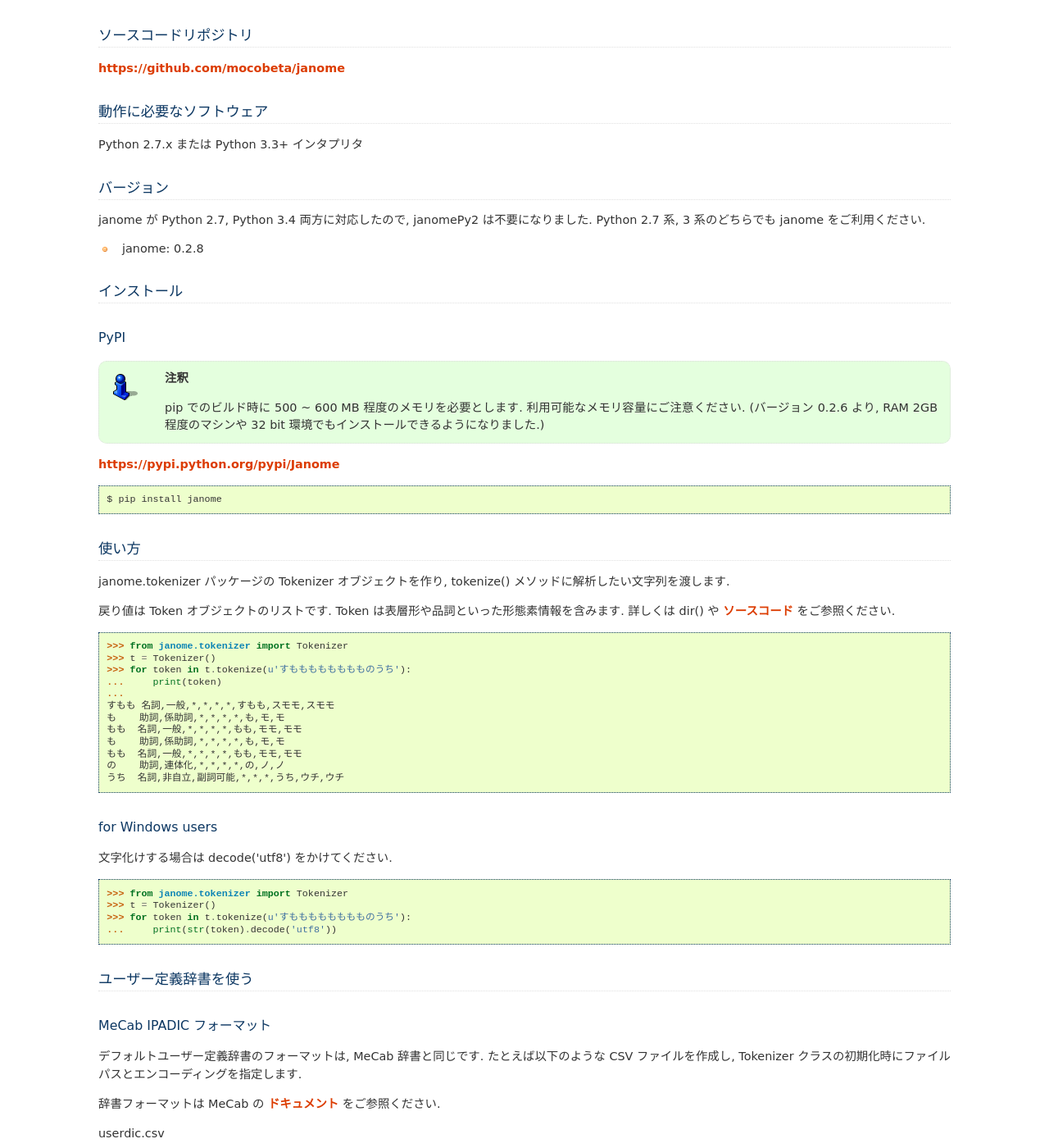
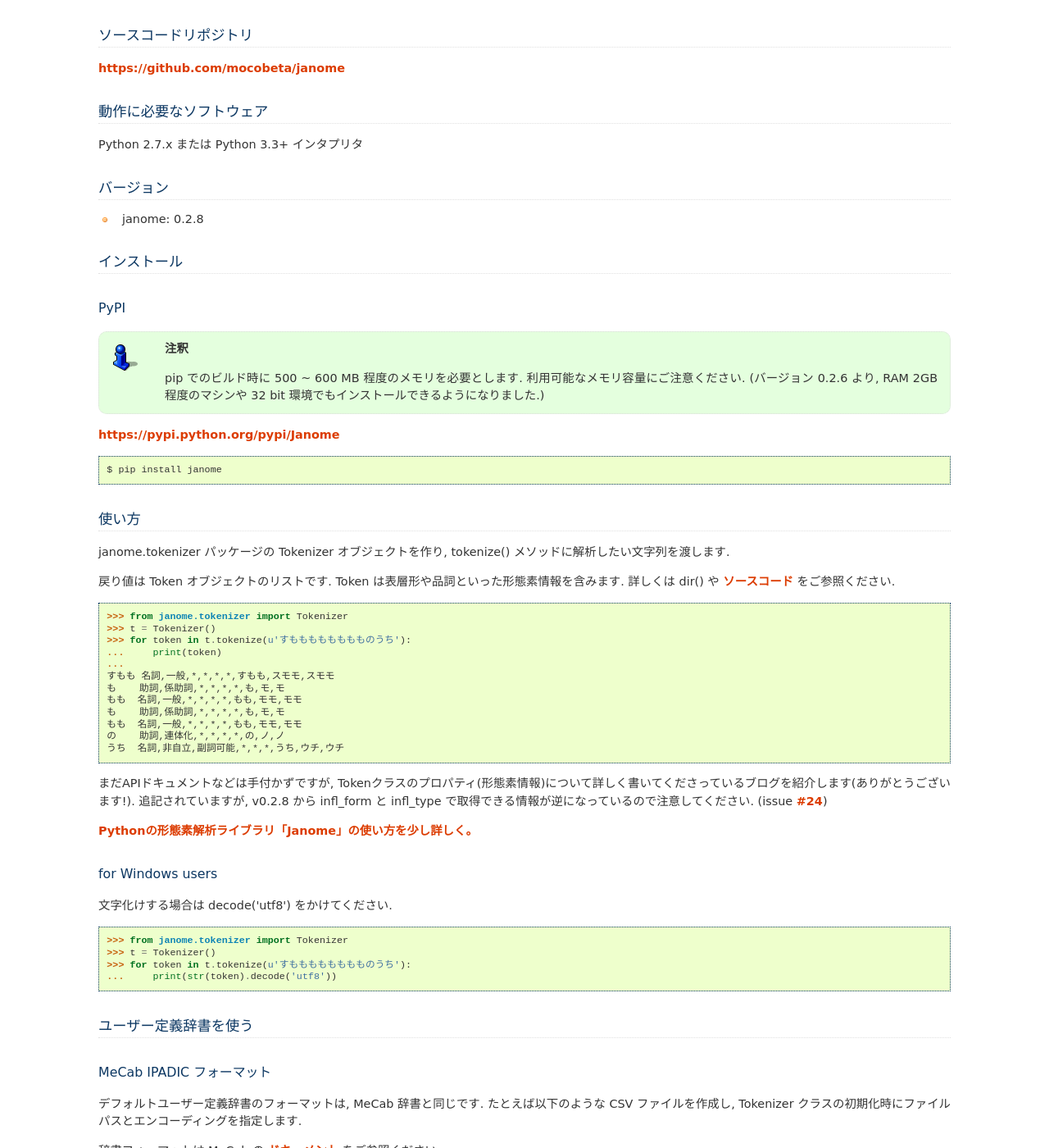
Before and after one commit to mocobeta/janome, a Sphinx documentation site: the page built from docs/index.rst, in a window 1280 px wide and 1400 px high, scrolled down 364 px. Shown: the whole window at 82% size. Built offline with Sphinx 7.4.7, drawn with Linux system fonts in a browser that asks for light colours.

Commit message:
Fix documents.

```diff
--- a/docs/index.rst
+++ b/docs/index.rst
@@ -32,8 +32,6 @@
 
 バージョン
 -----------------
-
-janome が Python 2.7, Python 3.4 両方に対応したので, janomePy2 は不要になりました. Python 2.7 系, 3 系のどちらでも janome をご利用ください.
 
 * janome: 0.2.8
 
@@ -73,6 +71,10 @@
   もも  名詞,一般,*,*,*,*,もも,モモ,モモ
   の    助詞,連体化,*,*,*,*,の,ノ,ノ
   うち  名詞,非自立,副詞可能,*,*,*,うち,ウチ,ウチ
+
+まだAPIドキュメントなどは手付かずですが, Tokenクラスのプロパティ(形態素情報)について詳しく書いてくださっているブログを紹介します(ありがとうございます!). 追記されていますが, v0.2.8 から infl_form と infl_type で取得できる情報が逆になっているので注意してください. (issue `#24 <https://github.com/mocobeta/janome/issues/24>`_)
+
+`Pythonの形態素解析ライブラリ「Janome」の使い方を少し詳しく。 <http://fizzyroom.org/2016/04/30/day25/>`_
 
 for Windows users
 ^^^^^^^^^^^^^^^^^
--- a/docs_en/index.rst
+++ b/docs_en/index.rst
@@ -9,7 +9,7 @@
 Welcome to janome's documentation!
 ==================================
 
-`Japanese <http://mocobeta.github.io/janome/>`_
+`日本語 <http://mocobeta.github.io/janome/>`_
 
 What's Janome?
 --------------
```
